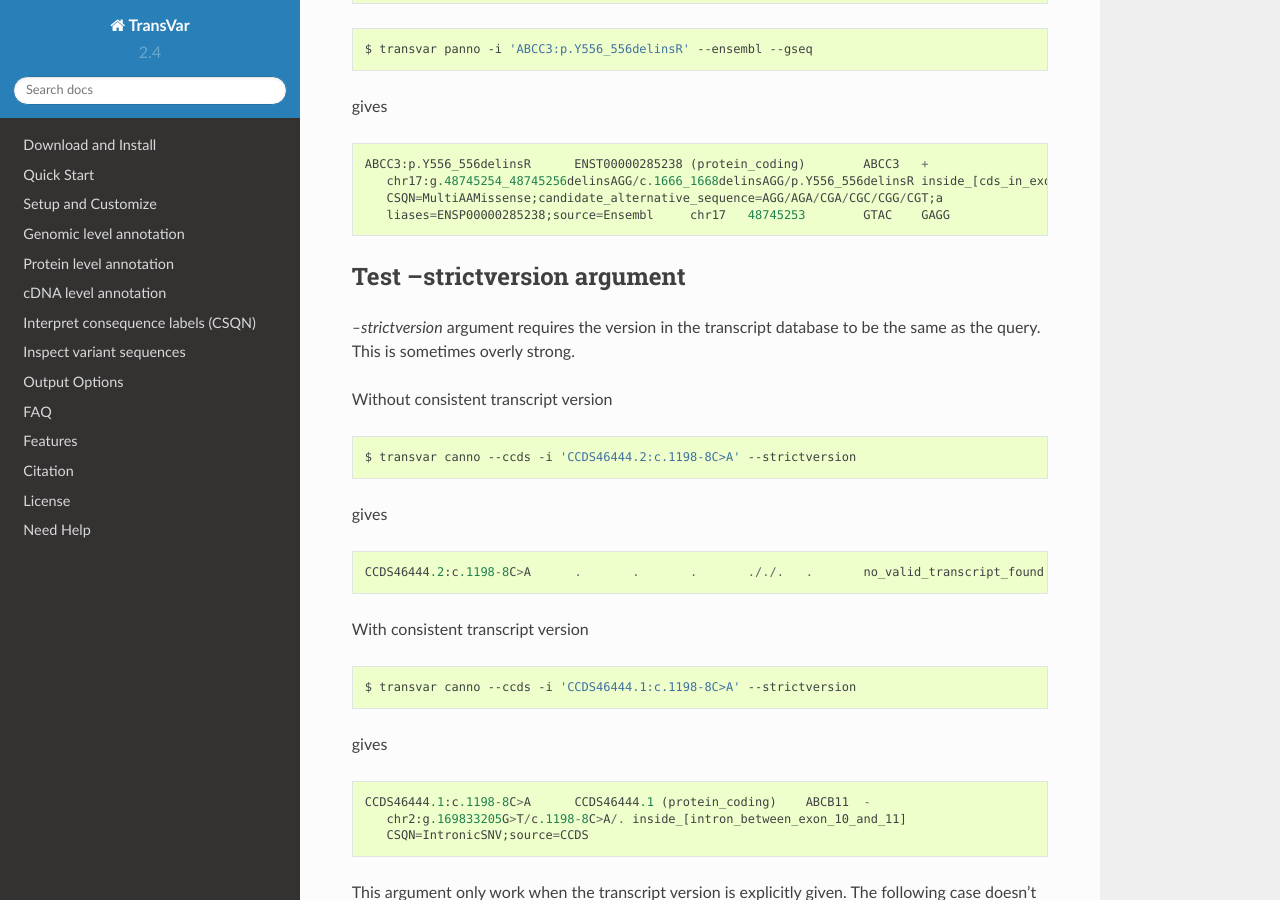
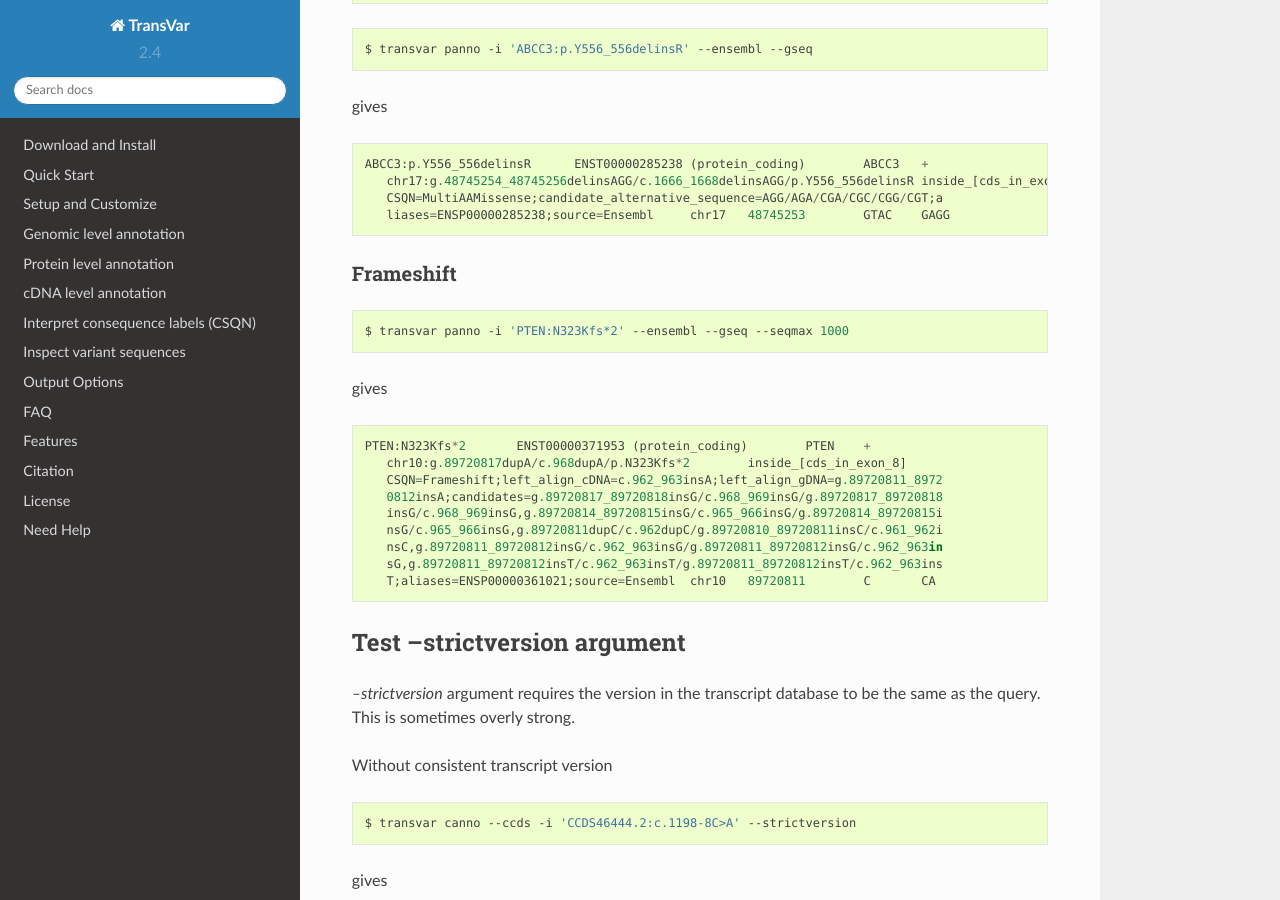
Before and after one commit to zwdzwd/transvar, a Sphinx documentation site: the page built from docs/source/extra_examples.rst, in a window 1280 px wide and 900 px high, scrolled down 3062 px. Built offline with Sphinx 7.4.7 and the Read the Docs theme 2.0.0, drawn with Linux system fonts in a browser that asks for light colours.

Commit message:
update to frameshift vcf output

```diff
--- a/docs/source/extra_examples.rst
+++ b/docs/source/extra_examples.rst
@@ -191,6 +191,28 @@ gives
       CSQN=MultiAAMissense;candidate_alternative_sequence=AGG/AGA/CGA/CGC/CGG/CGT;a
       liases=ENSP00000285238;source=Ensembl	chr17	48745253	GTAC	GAGG
 
+Frameshift
+^^^^^^^^^^^^
+
+.. code:: bash
+
+   $ transvar panno -i 'PTEN:N323Kfs*2' --ensembl --gseq --seqmax 1000
+
+gives
+
+::
+
+   PTEN:N323Kfs*2	ENST00000371953 (protein_coding)	PTEN	+
+      chr10:g.89720817dupA/c.968dupA/p.N323Kfs*2	inside_[cds_in_exon_8]
+      CSQN=Frameshift;left_align_cDNA=c.962_963insA;left_align_gDNA=g.89720811_8972
+      0812insA;candidates=g.89720817_89720818insG/c.968_969insG/g.89720817_89720818
+      insG/c.968_969insG,g.89720814_89720815insG/c.965_966insG/g.89720814_89720815i
+      nsG/c.965_966insG,g.89720811dupC/c.962dupC/g.89720810_89720811insC/c.961_962i
+      nsC,g.89720811_89720812insG/c.962_963insG/g.89720811_89720812insG/c.962_963in
+      sG,g.89720811_89720812insT/c.962_963insT/g.89720811_89720812insT/c.962_963ins
+      T;aliases=ENSP00000361021;source=Ensembl	chr10	89720811	C	CA
+
+
 Test --strictversion argument
 ###############################
 
```
Also changed, not shown: 2 other files.
